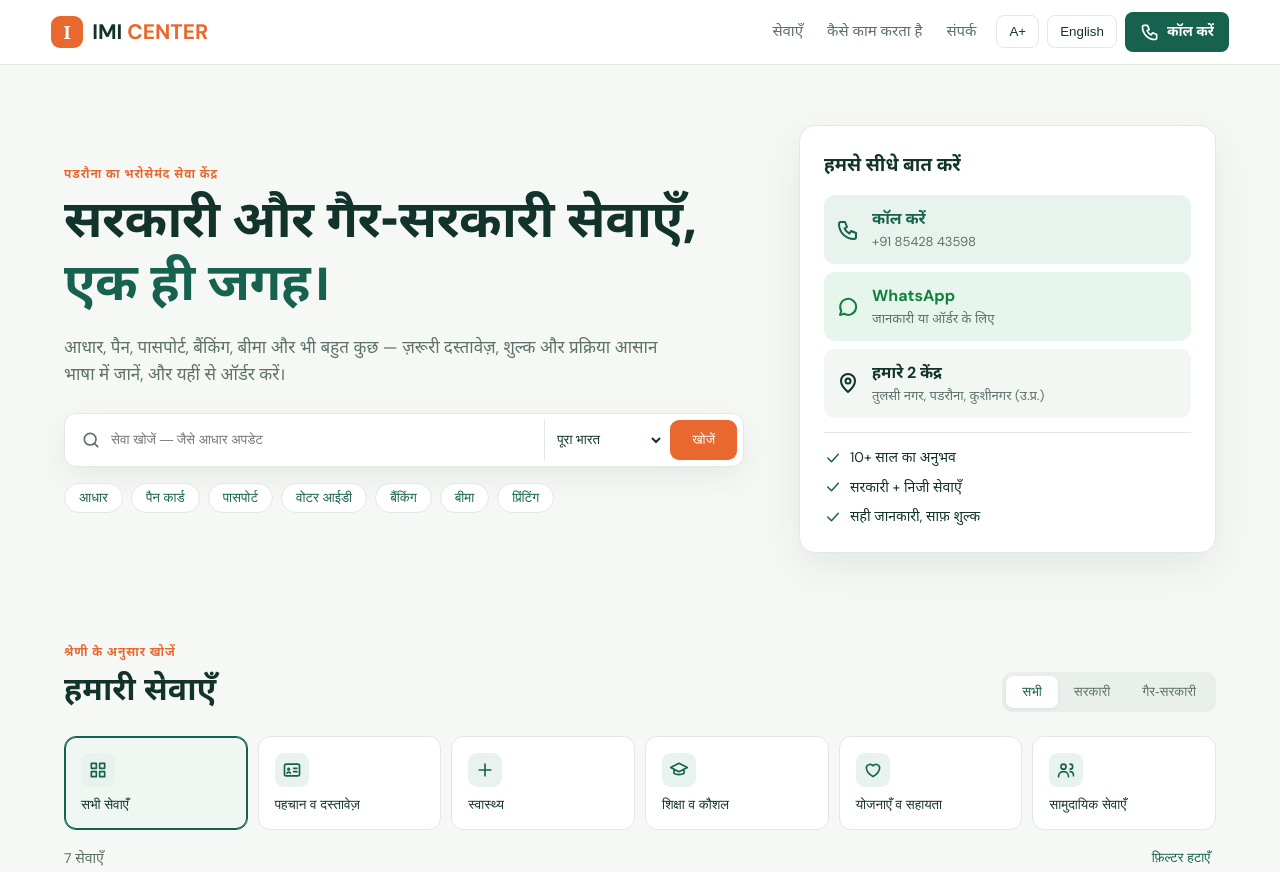
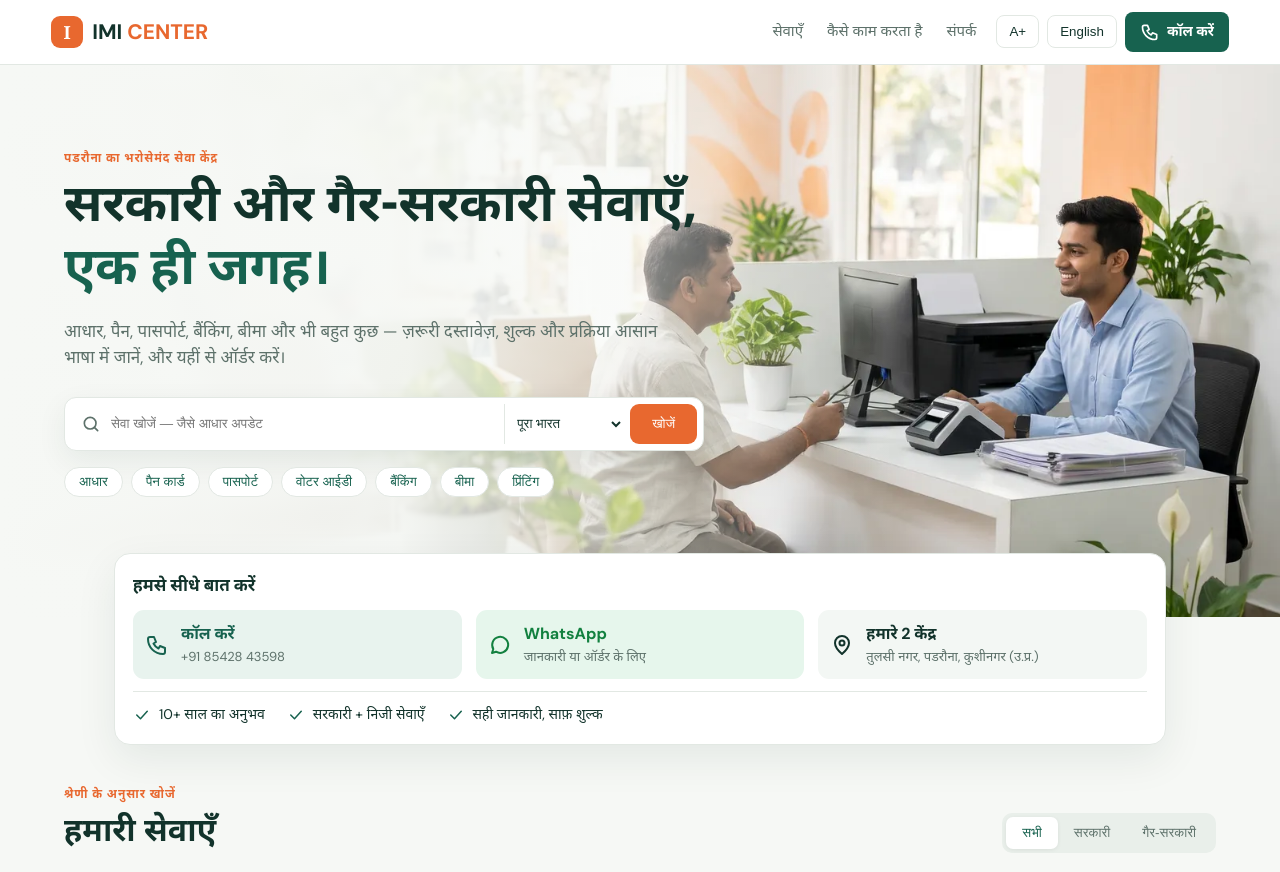
Before and after one commit to imicenter/Imi-website, a plain HTML site: page index.html in a window 1280 px wide. Shown: the top 872 px of the page. Drawn offline with Linux system fonts and the light colour scheme; no server answers.

Commit message:
Add files via upload

```diff
--- a/home.css
+++ b/home.css
@@ -46,3 +46,13 @@ footer{display:flex;justify-content:space-between;align-items:center;gap:14px;fl
 .float-wa{display:none;position:fixed;right:16px;bottom:16px;width:54px;height:54px;border-radius:50%;background:var(--wa);color:#fff;place-items:center;box-shadow:0 8px 24px #0004;z-index:30}.float-wa .i{width:28px;height:28px}
 @media(max-width:980px){.hero{grid-template-columns:1fr;padding-top:36px}.cats{grid-template-columns:repeat(3,1fr)}.grid,.steps{grid-template-columns:repeat(2,1fr)}.top nav{display:none}.tools{margin-left:auto}}
 @media(max-width:640px){.hide-s{display:none}.call-btn{padding:9px 12px}.brand{font-size:18px}.search{flex-wrap:wrap}.search label{flex-basis:100%;padding:8px 10px}.search select{flex:1;border:0;max-width:none}.search .primary{flex:1}.cats{grid-template-columns:repeat(2,1fr)}.grid,.steps{grid-template-columns:1fr}.cta{margin:30px 16px;padding:26px 22px}.float-wa{display:grid}.head{align-items:start}}
+
+.hero-wrap{position:relative;overflow:hidden;background:#f3f6f2}
+.hero-img{position:absolute;inset:0}.hero-img img{width:100%;height:100%;object-fit:cover;object-position:72% center;display:block}
+.hero-wrap::after{content:"";position:absolute;inset:0;background:linear-gradient(90deg,#f6f8f5 0%,#f6f8f5ee 32%,#f6f8f566 54%,#f6f8f500 70%)}
+.hero{position:relative;z-index:1;display:block;padding:84px max(5vw,20px) 120px;min-height:540px}.hero-copy{max-width:640px}
+.strip{max-width:1180px;margin:-64px auto 0;padding:0 max(5vw,20px);position:relative;z-index:2}
+.strip .hero-card{display:grid;grid-template-columns:repeat(3,1fr);gap:10px 14px;padding:18px}
+.strip .hero-card h2{grid-column:1/-1;margin:0 0 2px;font-size:17px}.strip .row{margin:0}
+.strip .points{grid-column:1/-1;display:flex;flex-wrap:wrap;gap:8px 22px;margin:2px 0 0;padding-top:12px}
+@media(max-width:980px){.hero-wrap::after{display:none}.hero-img{position:relative;height:230px}.hero-img img{object-position:68% center}.hero{padding:26px 20px 70px;min-height:0}.strip{margin-top:-36px}.strip .hero-card{grid-template-columns:1fr}}
--- a/index.html
+++ b/index.html
@@ -10,7 +10,7 @@
 <nav><a href="#services" data-hi="सेवाएँ" data-en="Services">सेवाएँ</a><a href="#how" data-hi="कैसे काम करता है" data-en="How it works">कैसे काम करता है</a><a href="#contact" data-hi="संपर्क" data-en="Contact">संपर्क</a></nav>
 <div class="tools"><button id="fontToggle" class="ghost" type="button" aria-label="Text size">A+</button><button id="langToggle" class="ghost" type="button">English</button><a class="call-btn" data-call href="#contact"><svg class="i"><use href="#i-phone"/></svg><span class="hide-s" data-hi="कॉल करें" data-en="Call us">कॉल करें</span></a></div></header>
 <main id="home">
-<section class="hero"><div class="hero-copy">
+<div class="hero-wrap"><div class="hero-img"><img src="assets/hero-1600.webp" srcset="assets/hero-800.webp 800w, assets/hero-1600.webp 1600w" sizes="100vw" width="1600" height="893" alt="IMI Center सेवा केंद्र में ग्राहक की मदद करता स्टाफ़" fetchpriority="high"></div><section class="hero"><div class="hero-copy">
 <p class="eyebrow" data-hi="पडरौना का भरोसेमंद सेवा केंद्र" data-en="Padrauna’s trusted service centre">पडरौना का भरोसेमंद सेवा केंद्र</p>
 <h1 data-hi="सरकारी और गैर-सरकारी सेवाएँ,<br><em>एक ही जगह।</em>" data-en="Government & private services,<br><em>all in one place.</em>">सरकारी और गैर-सरकारी सेवाएँ,<br><em>एक ही जगह।</em></h1>
 <p class="lead" data-hi="आधार, पैन, पासपोर्ट, बैंकिंग, बीमा और भी बहुत कुछ — ज़रूरी दस्तावेज़, शुल्क और प्रक्रिया आसान भाषा में जानें, और यहीं से ऑर्डर करें।" data-en="Aadhaar, PAN, passport, banking, insurance and more — know the documents, fees and process in plain language, and order right here.">आधार, पैन, पासपोर्ट, बैंकिंग, बीमा और भी बहुत कुछ — ज़रूरी दस्तावेज़, शुल्क और प्रक्रिया आसान भाषा में जानें, और यहीं से ऑर्डर करें।</p>
@@ -18,11 +18,12 @@
 <select id="stateFilter" aria-label="State"><option value="all" data-hi="पूरा भारत" data-en="All India">पूरा भारत</option><option>Uttar Pradesh</option><option>Delhi</option><option>Maharashtra</option><option>Karnataka</option></select>
 <button id="searchBtn" class="primary" type="button" data-hi="खोजें" data-en="Search">खोजें</button></div>
 <div class="chips"><button class="chip" data-q="Aadhaar" data-hi="आधार" data-en="Aadhaar">आधार</button><button class="chip" data-q="PAN" data-hi="पैन कार्ड" data-en="PAN">पैन कार्ड</button><button class="chip" data-q="Passport" data-hi="पासपोर्ट" data-en="Passport">पासपोर्ट</button><button class="chip" data-q="Voter ID" data-hi="वोटर आईडी" data-en="Voter ID">वोटर आईडी</button><button class="chip" data-q="Banking" data-hi="बैंकिंग" data-en="Banking">बैंकिंग</button><button class="chip" data-q="Insurance" data-hi="बीमा" data-en="Insurance">बीमा</button><button class="chip" data-q="Printing" data-hi="प्रिंटिंग" data-en="Printing">प्रिंटिंग</button></div></div>
-<aside class="hero-card" id="contact"><h2 data-hi="हमसे सीधे बात करें" data-en="Talk to us directly">हमसे सीधे बात करें</h2>
+</section></div>
+<div class="strip"><aside class="hero-card" id="contact"><h2 data-hi="हमसे सीधे बात करें" data-en="Talk to us directly">हमसे सीधे बात करें</h2>
 <a class="row call" data-call href="#"><svg class="i"><use href="#i-phone"/></svg><span><b data-hi="कॉल करें" data-en="Call">कॉल करें</b><small data-phone></small></span></a>
 <a class="row wa" data-wa target="_blank" rel="noopener" href="#"><svg class="i"><use href="#i-wa"/></svg><span><b>WhatsApp</b><small data-hi="जानकारी या ऑर्डर के लिए" data-en="For info or orders">जानकारी या ऑर्डर के लिए</small></span></a>
 <div class="row"><svg class="i"><use href="#i-pin"/></svg><span><b data-hi="हमारे 2 केंद्र" data-en="Our 2 centres">हमारे 2 केंद्र</b><small data-addr></small><small data-hours></small></span></div>
-<ul class="points"><li><svg class="i"><use href="#i-check"/></svg><span data-hi="10+ साल का अनुभव" data-en="10+ years of experience">10+ साल का अनुभव</span></li><li><svg class="i"><use href="#i-check"/></svg><span data-hi="सरकारी + निजी सेवाएँ" data-en="Government + private services">सरकारी + निजी सेवाएँ</span></li><li><svg class="i"><use href="#i-check"/></svg><span data-hi="सही जानकारी, साफ़ शुल्क" data-en="Clear info, clear fees">सही जानकारी, साफ़ शुल्क</span></li></ul></aside></section>
+<ul class="points"><li><svg class="i"><use href="#i-check"/></svg><span data-hi="10+ साल का अनुभव" data-en="10+ years of experience">10+ साल का अनुभव</span></li><li><svg class="i"><use href="#i-check"/></svg><span data-hi="सरकारी + निजी सेवाएँ" data-en="Government + private services">सरकारी + निजी सेवाएँ</span></li><li><svg class="i"><use href="#i-check"/></svg><span data-hi="सही जानकारी, साफ़ शुल्क" data-en="Clear info, clear fees">सही जानकारी, साफ़ शुल्क</span></li></ul></aside></div>
 <section class="sec" id="services"><div class="head"><div><p class="eyebrow" data-hi="श्रेणी के अनुसार खोजें" data-en="BROWSE BY CATEGORY">श्रेणी के अनुसार खोजें</p><h2 data-hi="हमारी सेवाएँ" data-en="Our services">हमारी सेवाएँ</h2></div>
 <div class="seg" role="group"><button class="active" data-kind="all" data-hi="सभी" data-en="All">सभी</button><button data-kind="gov" data-hi="सरकारी" data-en="Government">सरकारी</button><button data-kind="private" data-hi="गैर-सरकारी" data-en="Non-government">गैर-सरकारी</button></div></div>
 <div class="cats"><button class="cat active" data-cat="all"><svg class="i"><use href="#i-grid"/></svg><span data-hi="सभी सेवाएँ" data-en="All services">सभी सेवाएँ</span></button><button class="cat" data-cat="identity"><svg class="i"><use href="#i-id"/></svg><span data-hi="पहचान व दस्तावेज़" data-en="Identity & documents">पहचान व दस्तावेज़</span></button><button class="cat" data-cat="health"><svg class="i"><use href="#i-health"/></svg><span data-hi="स्वास्थ्य" data-en="Health">स्वास्थ्य</span></button><button class="cat" data-cat="education"><svg class="i"><use href="#i-edu"/></svg><span data-hi="शिक्षा व कौशल" data-en="Education & skills">शिक्षा व कौशल</span></button><button class="cat" data-cat="welfare"><svg class="i"><use href="#i-welfare"/></svg><span data-hi="योजनाएँ व सहायता" data-en="Schemes & support">योजनाएँ व सहायता</span></button><button class="cat" data-cat="community"><svg class="i"><use href="#i-users"/></svg><span data-hi="सामुदायिक सेवाएँ" data-en="Community">सामुदायिक सेवाएँ</span></button></div>
```
Also changed, not shown: assets/hero-1600.webp (added), assets/hero-800.webp (added).
